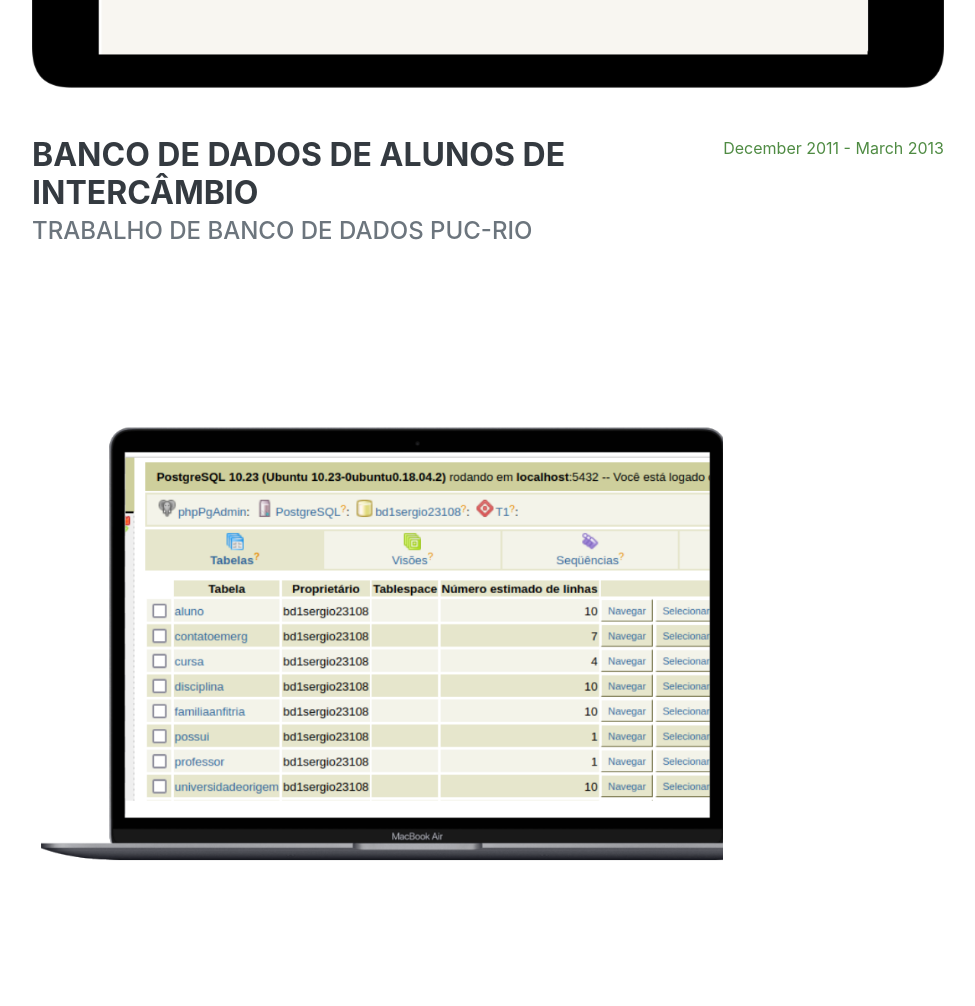
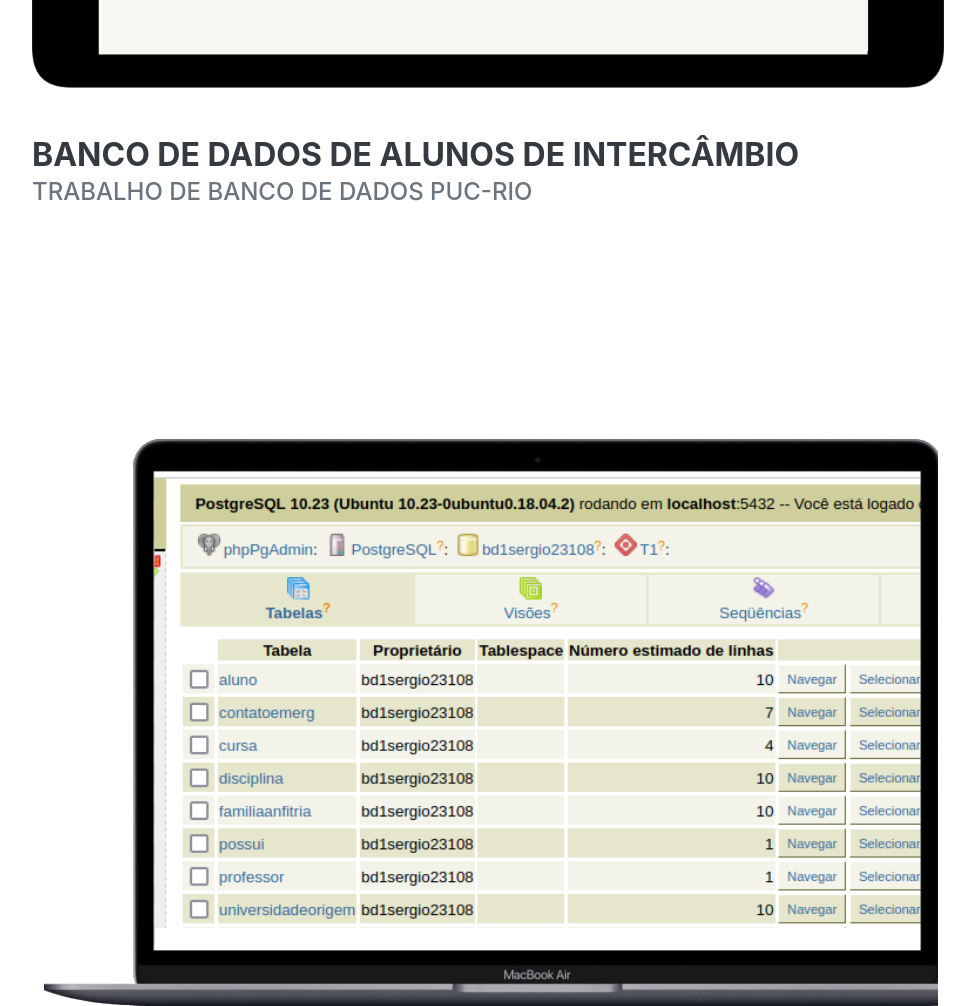
Before and after one commit to arthurprioli/portfolio, a plain HTML site: page index.html in a window 1280 px wide. Shown: the part 1680-2686 px from the top of the page, without its empty margins (288-1263 px from the left). Drawn offline with nearby package versions, Linux system fonts and the light colour scheme; a web font is replaced by a local one.

Commit message:
Update index.html

```diff
--- a/index.html
+++ b/index.html
@@ -69,7 +69,6 @@
                             <div class="subheading mb-3">TRABALHO DE BANCO DE DADOS PUC-Rio</div>
                             <img src="assets/img/bd.png" class="img-fluid" alt="Responsive image">
                         </div>
-                        <div class="flex-shrink-0"><span class="text-primary">December 2011 - March 2013</span></div>
                     </div>
                 </div>
             </section>
```
